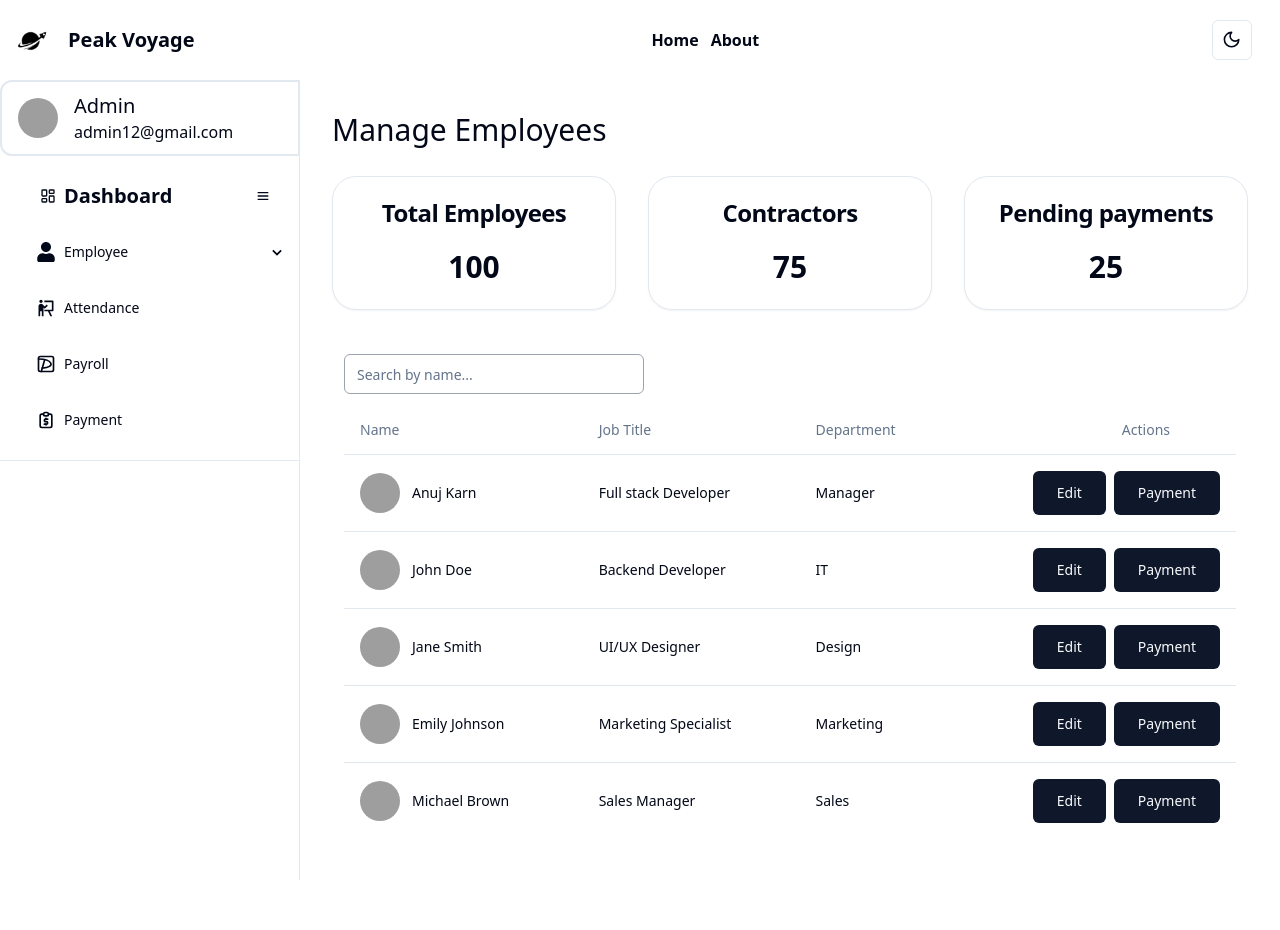
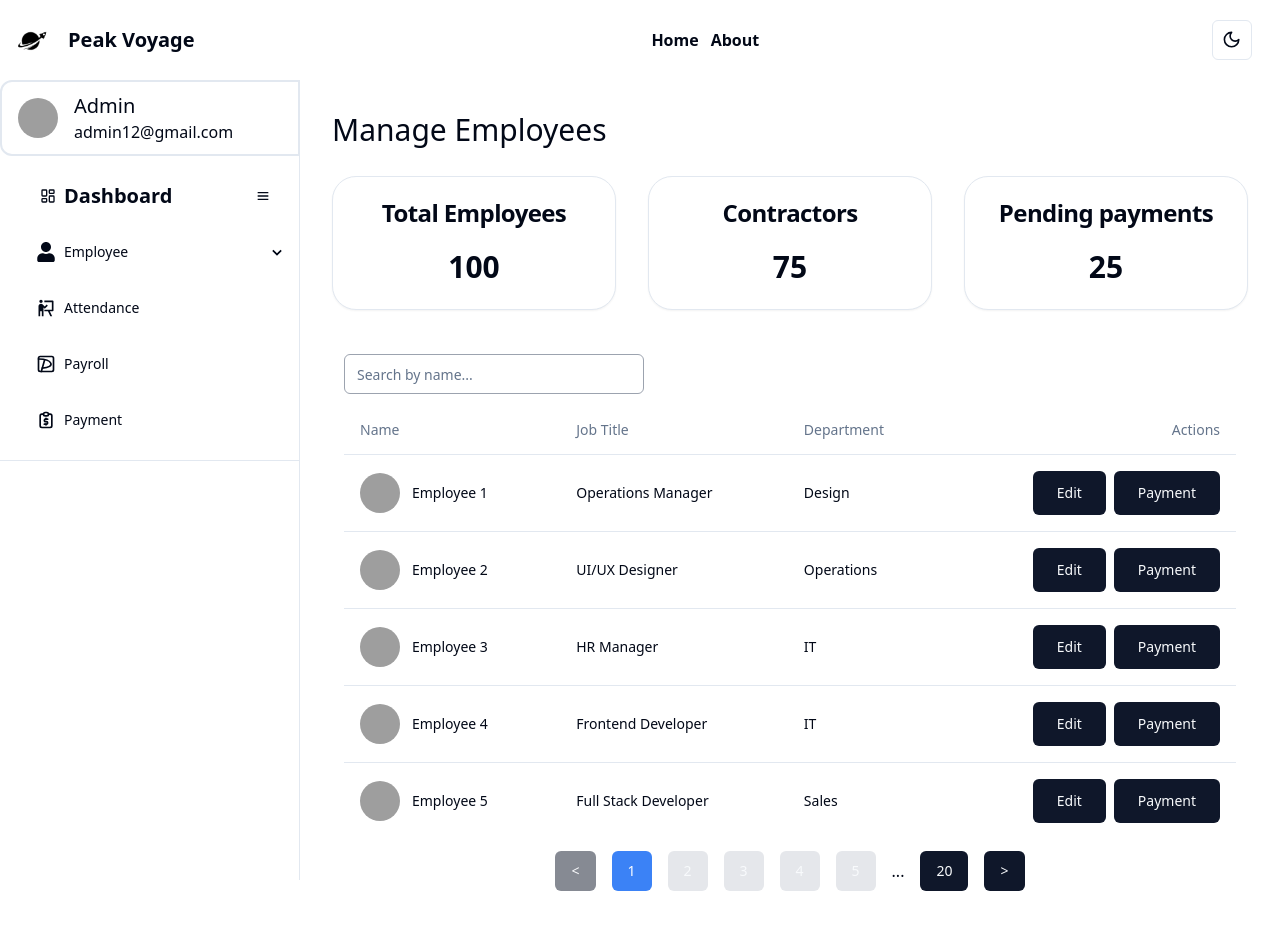
Before and after one commit to im-biyash/corvus_Dashboard, a Next.js app: page / in a window 1280 px wide. Shown: the top 930 px of the page. Built offline with nearby package versions, Linux system fonts and the light colour scheme; grey boxes are pictures that could not be loaded.

Commit message:
pagination

```diff
--- a/components/Usertable.tsx
+++ b/components/Usertable.tsx
@@ -1,4 +1,3 @@
-"use client";
 import React, { useState } from "react";
 import { Avatar, AvatarFallback, AvatarImage } from "@/components/ui/avatar";
 import {
@@ -10,7 +9,7 @@ import {
   TableRow,
 } from "@/components/ui/table";
 import { Button } from "@/components/ui/button";
-import { Input } from "@/components/ui/input"; // Assuming there's an Input component
+import { Input } from "@/components/ui/input";
 
 interface Employee {
   name: string;
@@ -24,73 +23,43 @@ interface Employee {
   avatarSrc: string;
 }
 
-interface PaymentRecord {
-  date: string;
-  amount: string;
-  method: string;
-  status: string;
+const generateDummyEmployees = (): Employee[] => {
+  const dummyEmployees: Employee[] = [];
+  const departments = ["IT", "Marketing", "Sales", "Design", "Operations"];
+  const jobTitles = [
+    "Frontend Developer",
+    "Backend Developer",
+    "Full Stack Developer",
+    "UI/UX Designer",
+    "Data Analyst",
+    "Marketing Specialist",
+    "Sales Manager",
+    "Operations Manager",
+    "Product Manager",
+    "HR Manager",
+  ];
+
+  for (let i = 1; i <= 100; i++) {
+    const randomIndex = Math.floor(Math.random() * departments.length);
+    const randomJobIndex = Math.floor(Math.random() * jobTitles.length);
+
+    const employee: Employee = {
+      name: `Employee ${i}`,
+      email: `employee${i}@example.com`,
+      phone: `${Math.floor(Math.random() * 9000000000) + 1000000000}`,
+      address: `Address ${i}`,
+      jobTitle: jobTitles[randomJobIndex],
+      department: departments[randomIndex],
+      salary: `$${Math.floor(Math.random() * 100000) + 50000}`,
+      paymentInfo: `Bank Account - XXXX${Math.floor(Math.random() * 9000) + 1000}`,
+      avatarSrc: `https://randomuser.me/api/portraits/men/${i}.jpg`,
+    };
+
+    dummyEmployees.push(employee);
   }
 
-const initialEmployees: Employee[] = [
-  {
-    name: "Anuj Karn",
-    email: "anuj@example.com",
-    phone: "9745654746",
-    address: "Biratnagar, Nepal",
-    jobTitle: "Full stack Developer",
-    department: "Manager",
-    salary: "$120,000",
-    paymentInfo: "Bank Account - XXXX1234",
-    avatarSrc: "https://github.com/shadcn.png",
-  },
-  {
-    name: "John Doe",
-    email: "john.doe@example.com",
-    phone: "324230329432",
-    address: "Chitwan, Nepal",
-    jobTitle: "Backend Developer",
-    department: "IT",
-    salary: "$100,000",
-    paymentInfo: "Bank Account - XXXX5678",
-    avatarSrc:
-      "https://avatars.design/wp-content/uploads/2022/09/5business-team-employee-personal-avatar.png",
-  },
-  {
-    name: "Jane Smith",
-    email: "jane.smith@example.com",
-    phone: "98234324324",
-    address: "Pokhara, Nepal",
-    jobTitle: "UI/UX Designer",
-    department: "Design",
-    salary: "$90,000",
-    paymentInfo: "Bank Account - XXXX9012",
-    avatarSrc:
-      "https://img.freepik.com/free-photo/androgynous-avatar-non-binary-queer-person_23-2151100226.jpg?t=st=1718183707~exp=1718187307~hmac=3900846836b9d435f655d19d1cd0379b4350cbacdcf3bcda9fec5befdc3335cb&w=740",
-  },
-  {
-    name: "Emily Johnson",
-    email: "emily.johnson@example.com",
-    phone: "9845951708",
-    address: "London, UK",
-    jobTitle: "Marketing Specialist",
-    department: "Marketing",
-    salary: "$80,000",
-    paymentInfo: "Bank Account - XXXX3456",
-    avatarSrc: "https://github.com/shadcn.png",
-  },
-  {
-    name: "Michael Brown",
-    email: "michael.brown@example.com",
-    phone: "983234324",
-    address: "New York, USA",
-    jobTitle: "Sales Manager",
-    department: "Sales",
-    salary: "$110,000",
-    paymentInfo: "Bank Account - XXXX7890",
-    avatarSrc:
-      "https://media.istockphoto.com/id/1476170969/photo/portrait-of-young-man-ready-for-job-business-concept.jpg?s=2048x2048&w=is&k=20&c=yif473DFhN451o-tNC1tASFFoP5QTOYcqS26dhEbv6U=",
-  },
-];
+  return dummyEmployees;
+};
 
 const ProfileModal: React.FC<{
   employee: Employee;
@@ -184,7 +153,7 @@ const PaymentModal: React.FC<{ employee: Employee; onClose: () => void }> = ({
   employee,
   onClose,
 }) => {
-  const [paymentRecords, setPaymentRecords] = useState<PaymentRecord[]>([
+  const [paymentRecords, setPaymentRecords] = useState([
     {
       date: "2024-01-15",
       amount: "$5,000",
@@ -197,10 +166,9 @@ const PaymentModal: React.FC<{ employee: Employee; onClose: () => void }> = ({
       method: "Bank Transfer",
       status: "Completed",
     },
-
   ]);
 
-  const [newPayment, setNewPayment] = useState<PaymentRecord>({
+  const [newPayment, setNewPayment] = useState({
     date: "",
     amount: "",
     method: "",
@@ -290,13 +258,15 @@ const PaymentModal: React.FC<{ employee: Employee; onClose: () => void }> = ({
 };
 
 const Usertable: React.FC = () => {
-  const [employees, setEmployees] = useState<Employee[]>(initialEmployees);
-  const [profileModel, setProfileModel] = useState<boolean>(false);
-  const [paymentModel, setPaymentModel] = useState<boolean>(false);
+  const [employees, setEmployees] = useState(generateDummyEmployees);
+  const [profileModel, setProfileModel] = useState(false);
+  const [paymentModel, setPaymentModel] = useState(false);
   const [selectedEmployee, setSelectedEmployee] = useState<Employee | null>(
     null
   );
-  const [searchQuery, setSearchQuery] = useState<string>("");
+  const [searchQuery, setSearchQuery] = useState("");
+  const [currentPage, setCurrentPage] = useState(1);
+  const [pageSize, setPageSize] = useState(5); // Number of employees per page
 
   const openProfile = (employee: Employee) => {
     setSelectedEmployee(employee);
@@ -308,14 +278,6 @@ const Usertable: React.FC = () => {
     setSelectedEmployee(null);
   };
 
-  const saveProfile = (updatedEmployee: Employee) => {
-    setEmployees((prevEmployees) =>
-      prevEmployees.map((emp) =>
-        emp.name === updatedEmployee.name ? updatedEmployee : emp
-      )
-    );
-  };
-
   const openPayment = (employee: Employee) => {
     setSelectedEmployee(employee);
     setPaymentModel(true);
@@ -325,9 +287,36 @@ const Usertable: React.FC = () => {
     setPaymentModel(false);
     setSelectedEmployee(null);
   };
+
+  const saveProfile = (updatedEmployee: Employee) => {
+    setEmployees((prevEmployees) =>
+      prevEmployees.map((emp) =>
+        emp.name === updatedEmployee.name ? updatedEmployee : emp
+      )
+    );
+  };
+
   const filteredEmployees = employees.filter((employee) =>
     employee.name.toLowerCase().includes(searchQuery.toLowerCase())
   );
+
+  // Pagination logic
+  const totalEmployees = filteredEmployees.length;
+  const totalPages = Math.ceil(totalEmployees / pageSize);
+
+  // Constants for pagination customization
+  const MAX_VISIBLE_PAGES = 5; // Maximum number of page buttons visible
+  const PAGES_TO_SHOW = 3; // Number of pages to show before and after ellipsis
+
+  // Calculate the range of pages to display
+  let startPage = Math.max(1, currentPage - PAGES_TO_SHOW);
+  let endPage = Math.min(totalPages, startPage + MAX_VISIBLE_PAGES - 1);
+
+  if (endPage - startPage < MAX_VISIBLE_PAGES - 1) {
+    startPage = Math.max(1, endPage - MAX_VISIBLE_PAGES + 1);
+  }
+
+  const paginate = (pageNumber: number) => setCurrentPage(pageNumber);
 
   return (
     <div className="p-3">
@@ -339,17 +328,19 @@ const Usertable: React.FC = () => {
       />
       <Table className="w-full">
         <TableHeader>
-          <TableRow >
-            <TableHead className="">Name</TableHead>
+          <TableRow>
+            <TableHead>Name</TableHead>
             <TableHead className="hidden sm:table-cell">Job Title</TableHead>
             <TableHead className="hidden sm:table-cell">Department</TableHead>
-            <TableHead className="text-right mr-20 relative right-[50px] ">Actions</TableHead>
+            <TableHead className="text-right">Actions</TableHead>
           </TableRow>
         </TableHeader>
         <TableBody>
-        {filteredEmployees.map((employee, index) => (
+          {filteredEmployees
+            .slice((currentPage - 1) * pageSize, currentPage * pageSize)
+            .map((employee, index) => (
               <TableRow key={index}>
-              <TableCell className="  space-x-3  align-middle">
+                <TableCell className="align-middle">
                   <div className="flex items-center gap-3">
                     <Avatar className="flex flex-row items-center gap-2">
                       <AvatarImage src={employee.avatarSrc} />
@@ -365,9 +356,13 @@ const Usertable: React.FC = () => {
                 <TableCell className="hidden sm:table-cell align-middle">
                   {employee.department}
                 </TableCell>
-              <TableCell className="lg:flex lg:flex-row lg:justify-end lg:gap-2 sm:gap-5 flex flex-col gap-2 item ">
-                <Button  size="lg" onClick={() => openProfile(employee)}>Edit</Button>
-                <Button size="lg" onClick={() => openPayment(employee)}>Payment</Button>
+                <TableCell className="flex justify-end gap-2">
+                  <Button size="lg" onClick={() => openProfile(employee)}>
+                    Edit
+                  </Button>
+                  <Button size="lg" onClick={() => openPayment(employee)}>
+                    Payment
+                  </Button>
                 </TableCell>
               </TableRow>
             ))}
@@ -385,6 +380,45 @@ const Usertable: React.FC = () => {
       {paymentModel && selectedEmployee && (
         <PaymentModal employee={selectedEmployee} onClose={closePayment} />
       )}
+
+      {/* Pagination controls */}
+      <div className="mt-3 flex justify-center items-center space-x-4">
+        <Button
+          disabled={currentPage === 1}
+          onClick={() => setCurrentPage((prev) => prev - 1)}
+        >
+          {"<"}
+        </Button>
+        {startPage > 1 && (
+          <Button onClick={() => paginate(1)}>1</Button>
+        )}
+        {startPage > 2 && (
+          <span className="mx-1">...</span>
+        )}
+        {Array.from({ length: endPage - startPage + 1 }, (_, index) => (
+          <Button
+            key={startPage + index}
+            onClick={() => paginate(startPage + index)}
+            className={`mx-1 ${
+              currentPage === startPage + index ? "bg-blue-500 text-white" : "bg-gray-200"
+            }`}
+          >
+            {startPage + index}
+          </Button>
+        ))}
+        {endPage < totalPages - 2 && (
+          <span className="mx-1">...</span>
+        )}
+        {endPage < totalPages && (
+          <Button onClick={() => paginate(totalPages)}>{totalPages}</Button>
+        )}
+        <Button
+          disabled={currentPage === totalPages}
+          onClick={() => setCurrentPage((prev) => prev + 1)}
+        >
+          {">"}
+        </Button>
+      </div>
     </div>
   );
 };
--- /dev/null
+++ b/components/ui/pagination.tsx
@@ -0,0 +1,117 @@
+import * as React from "react"
+import { ChevronLeft, ChevronRight, MoreHorizontal } from "lucide-react"
+
+import { cn } from "@/lib/utils"
+import { ButtonProps, buttonVariants } from "@/components/ui/button"
+
+const Pagination = ({ className, ...props }: React.ComponentProps<"nav">) => (
+  <nav
+    role="navigation"
+    aria-label="pagination"
+    className={cn("mx-auto flex w-full justify-center", className)}
+    {...props}
+  />
+)
+Pagination.displayName = "Pagination"
+
+const PaginationContent = React.forwardRef<
+  HTMLUListElement,
+  React.ComponentProps<"ul">
+>(({ className, ...props }, ref) => (
+  <ul
+    ref={ref}
+    className={cn("flex flex-row items-center gap-1", className)}
+    {...props}
+  />
+))
+PaginationContent.displayName = "PaginationContent"
+
+const PaginationItem = React.forwardRef<
+  HTMLLIElement,
+  React.ComponentProps<"li">
+>(({ className, ...props }, ref) => (
+  <li ref={ref} className={cn("", className)} {...props} />
+))
+PaginationItem.displayName = "PaginationItem"
+
+type PaginationLinkProps = {
+  isActive?: boolean
+} & Pick<ButtonProps, "size"> &
+  React.ComponentProps<"a">
+
+const PaginationLink = ({
+  className,
+  isActive,
+  size = "icon",
+  ...props
+}: PaginationLinkProps) => (
+  <a
+    aria-current={isActive ? "page" : undefined}
+    className={cn(
+      buttonVariants({
+        variant: isActive ? "outline" : "ghost",
+        size,
+      }),
+      className
+    )}
+    {...props}
+  />
+)
+PaginationLink.displayName = "PaginationLink"
+
+const PaginationPrevious = ({
+  className,
+  ...props
+}: React.ComponentProps<typeof PaginationLink>) => (
+  <PaginationLink
+    aria-label="Go to previous page"
+    size="default"
+    className={cn("gap-1 pl-2.5", className)}
+    {...props}
+  >
+    <ChevronLeft className="h-4 w-4" />
+    <span>Previous</span>
+  </PaginationLink>
+)
+PaginationPrevious.displayName = "PaginationPrevious"
+
+const PaginationNext = ({
+  className,
+  ...props
+}: React.ComponentProps<typeof PaginationLink>) => (
+  <PaginationLink
+    aria-label="Go to next page"
+    size="default"
+    className={cn("gap-1 pr-2.5", className)}
+    {...props}
+  >
+    <span>Next</span>
+    <ChevronRight className="h-4 w-4" />
+  </PaginationLink>
+)
+PaginationNext.displayName = "PaginationNext"
+
+const PaginationEllipsis = ({
+  className,
+  ...props
+}: React.ComponentProps<"span">) => (
+  <span
+    aria-hidden
+    className={cn("flex h-9 w-9 items-center justify-center", className)}
+    {...props}
+  >
+    <MoreHorizontal className="h-4 w-4" />
+    <span className="sr-only">More pages</span>
+  </span>
+)
+PaginationEllipsis.displayName = "PaginationEllipsis"
+
+export {
+  Pagination,
+  PaginationContent,
+  PaginationEllipsis,
+  PaginationItem,
+  PaginationLink,
+  PaginationNext,
+  PaginationPrevious,
+}
```
Lines whose indentation alone changed are shown as unchanged.
